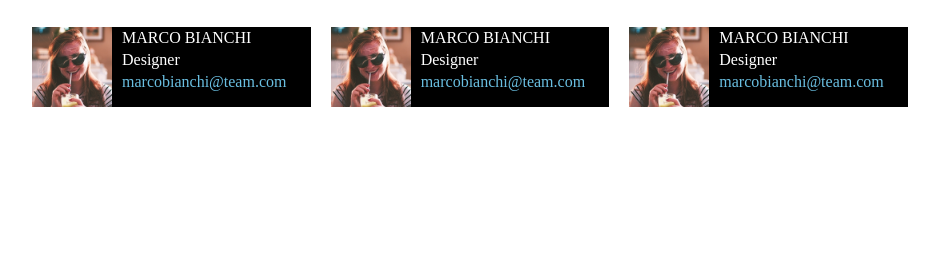
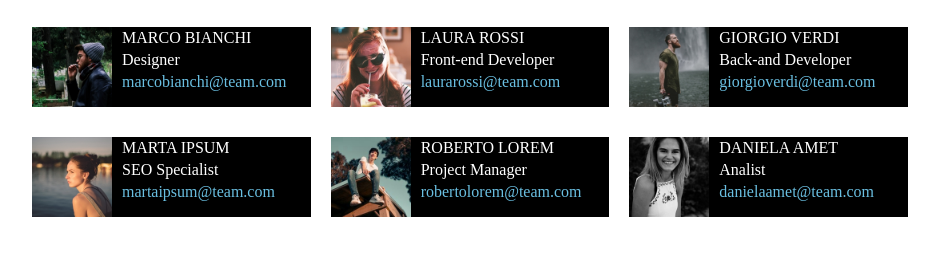
Before and after one commit to Andrea-lulli/html-css-float-cards, a plain HTML site: page index.html in a window 1280 px wide. Shown: the part 116-372 px from the top of the page, without its empty margins (160-1107 px from the left). Drawn offline with Linux system fonts and the light colour scheme.

Commit message:
section2

```diff
--- a/index.html
+++ b/index.html
@@ -14,27 +14,53 @@
     </header>
     <main>
          <section class="box clearfix">
+            <!-- bianchi -->
             <div class="card clearfix">
-                <img src="img/female1.png" alt="">
+                <img src="img/male1.png" alt="">
                     <div class="nome">MARCO BIANCHI</div>
                     <div class="professione">Designer</div>
                     <div class="mail">marcobianchi@team.com</div>
             </div>
-
+                <!-- rossi -->
             <div class="card clearfix">
                 <img src="img/female1.png" alt="">
-                    <div class="nome">MARCO BIANCHI</div>
-                    <div class="professione">Designer</div>
-                    <div class="mail">marcobianchi@team.com</div>
+                    <div class="nome">LAURA ROSSI</div>
+                    <div class="professione">Front-end Developer</div>
+                    <div class="mail">laurarossi@team.com</div>
+            </div>
+
+            <!-- verdi -->
+            <div class="card clearfix">
+                <img src="img/male2.png" alt="">
+                    <div class="nome">GIORGIO VERDI</div>
+                    <div class="professione">Back-and Developer</div>
+                    <div class="mail">giorgioverdi@team.com</div>
+            </div>
+         </section>
+
+         <!-- sezione2 -->
+         <section class="box clearfix">
+            <!-- ipsum -->
+            <div class="card clearfix">
+                <img src="img/female2.png" alt="">
+                    <div class="nome">MARTA IPSUM</div>
+                    <div class="professione">SEO Specialist</div>
+                    <div class="mail">martaipsum@team.com</div>
+            </div>
+                <!-- lorem -->
+            <div class="card clearfix">
+                <img src="img/male3.png" alt="">
+                    <div class="nome">ROBERTO LOREM</div>
+                    <div class="professione">Project Manager</div>
+                    <div class="mail">robertolorem@team.com</div>
             </div>
             <div class="card clearfix">
-                <img src="img/female1.png" alt="">
-                    <div class="nome">MARCO BIANCHI</div>
-                    <div class="professione">Designer</div>
-                    <div class="mail">marcobianchi@team.com</div>
+                <img src="img/female3.png" alt="">
+                    <div class="nome">DANIELA AMET</div>
+                    <div class="professione">Analist</div>
+                    <div class="mail">danielaamet@team.com</div>
             </div>
          </section>
-         <section></section>
     </main>
 </body>
 </html>
```
